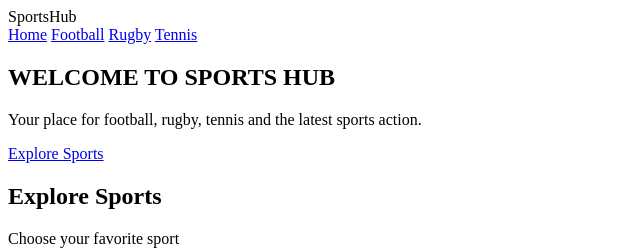
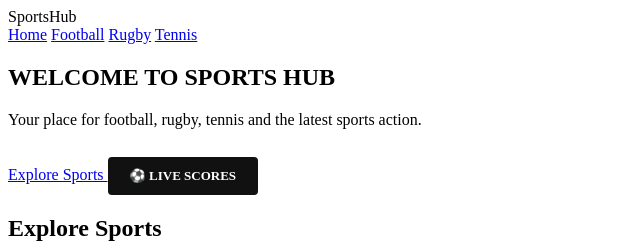
Before and after one commit to macpercy0-dev/SportsHub, a website: page index.html in a window 1280 px wide. Shown: the top 250 px of the page, without its empty margins (0-640 px from the left). Drawn offline with Linux system fonts and the light colour scheme.

Commit message:
Add live scores button

```diff
--- a/index.html
+++ b/index.html
@@ -40,6 +40,10 @@
             <a href="#sports" class="hero-button">
                 Explore Sports
             </a>
+
+             <a href="live.html" class="live-button">
+    ⚽ LIVE SCORES
+</a>
 
         </div>
 
--- a/style.css
+++ b/style.css
@@ -947,3 +947,21 @@
     }
 
 }
+
+.live-button {
+    display: inline-block;
+    margin-top: 12px;
+    padding: 11px 22px;
+    background: #111;
+    color: #fff;
+    text-decoration: none;
+    font-size: 13px;
+    font-weight: 700;
+    border-radius: 4px;
+    transition: 0.2s ease;
+}
+
+.live-button:hover {
+    transform: translateY(-2px);
+    opacity: 0.85;
+}
```
